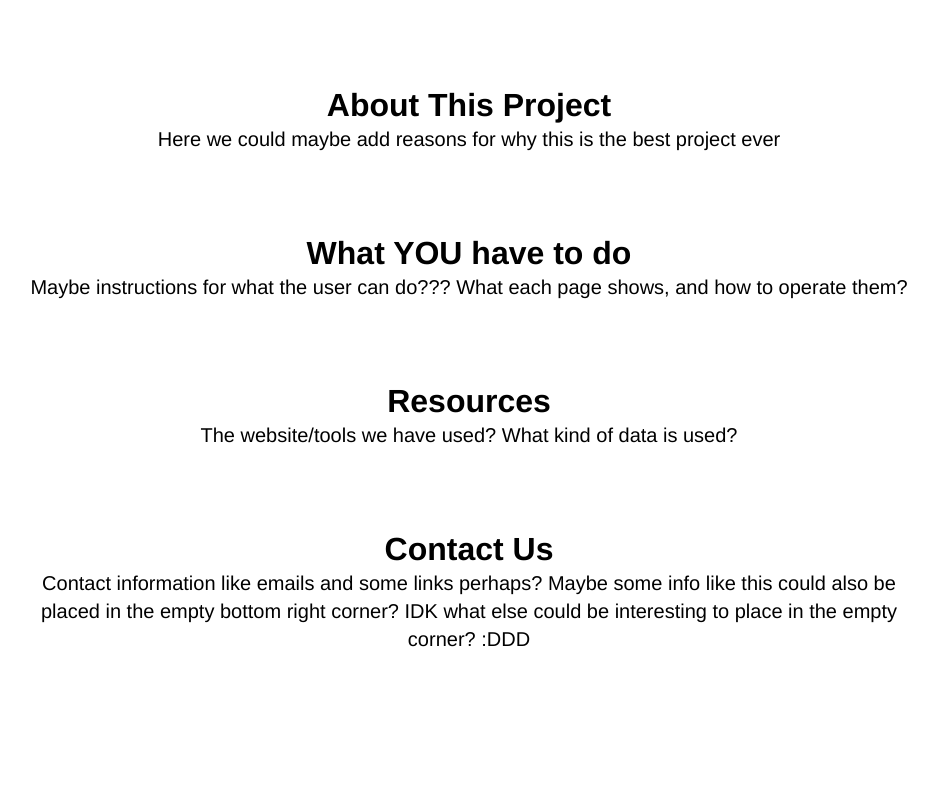
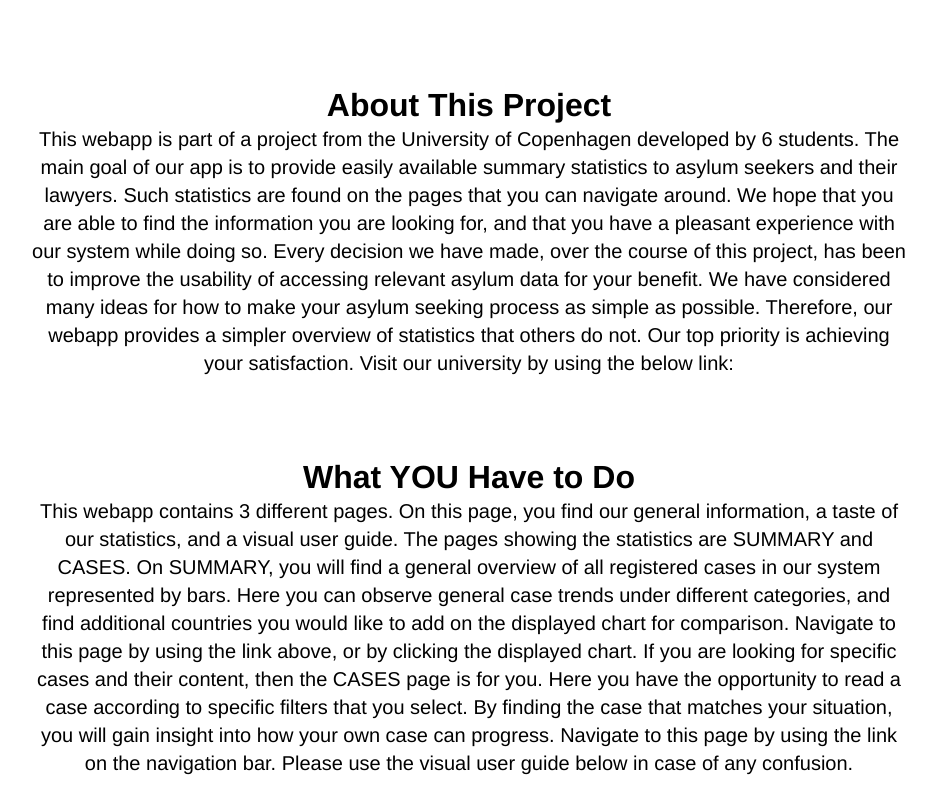
Before and after one commit to lilygostovic/DASS-frontend, a React (Create React App) app: page / in a window 1280 px wide. Shown: the part 820-1620 px from the top of the page, without its empty margins (171-1109 px from the left). Built offline with nearby package versions, Linux system fonts and the light colour scheme.

Commit message:
Added text paragraphs

```diff
--- a/src/i18n/locales/en.json
+++ b/src/i18n/locales/en.json
@@ -6,7 +6,27 @@
   },
   "homePage": {
     "title": "Danish\nAsylum Seeker\nStatistics",
-    "subtitle": "A summary of statistics about Asylum Seekers in Denmark. "
+    "subtitle": "A summary of statistics about Asylum Seekers in Denmark. ",
+    "about": {
+      "title": "About This Project",
+      "body": "This webapp is part of a project from the University of Copenhagen developed by 6 students. The main goal of our app is to provide easily available summary statistics to asylum seekers and their lawyers. Such statistics are found on the pages that you can navigate around. We hope that you are able to find the information you are looking for, and that you have a pleasant experience with our system while doing so. Every decision we have made, over the course of this project, has been to improve the usability of accessing relevant asylum data for your benefit. We have considered many ideas for how to make your asylum seeking process as simple as possible. Therefore, our webapp provides a simpler overview of statistics that others do not. Our top priority is achieving your satisfaction. Visit our university by using the below link:"
+    },
+    "you": {
+      "title": "What YOU Have to Do",
+      "body": "This webapp contains 3 different pages. On this page, you find our general information, a taste of our statistics, and a visual user guide. The pages showing the statistics are SUMMARY and CASES. On SUMMARY, you will find a general overview of all registered cases in our system represented by bars. Here you can observe general case trends under different categories, and find additional countries you would like to add on the displayed chart for comparison. Navigate to this page by using the link above, or by clicking the displayed chart. If you are looking for specific cases and their content, then the CASES page is for you. Here you have the opportunity to read a case according to specific filters that you select. By finding the case that matches your situation, you will gain insight into how your own case can progress. Navigate to this page by using the link on the navigation bar. Please use the visual user guide below in case of any confusion."
+    },
+    "res": {
+      "title": "Resources",
+      "body": "Our webapp is based on the home of Flygtningenævnet, which is where our data is gathered from. The data from our statistical representations originates from the Praksis section, which contains the actual cases and their descriptions. Should you wish to access additional information and details that are not provided by us, please visit the below link:"
+    },
+    "contact": {
+      "title": "Contact Us",
+      "body": "For any inquiries, please contact our client at: krka@di.ku.dk"
+    },
+    "ug": {
+      "title": "User Guide",
+      "body": "Follow these steps to find your cases"
+    }
   },
   "dashboardPage": {
     "overviewStats": "Overview of Cases",
--- a/src/pages/Home/index.tsx
+++ b/src/pages/Home/index.tsx
@@ -11,6 +11,14 @@ export const Home = () => {
 
   const title = t("homePage.title");
   const subtitle = t("homePage.subtitle");
+  const aboutTitle = t("homePage.about.title");
+  const aboutBody = t("homePage.about.body");
+  const youTitle = t("homePage.you.title");
+  const youBody = t("homePage.you.body");
+  const resTitle = t("homePage.res.title");
+  const resBody = t("homePage.res.body");
+  const contactTitle = t("homePage.contact.title");
+  const contactBody = t("homePage.contact.body");
 
   return (
     <div>
@@ -18,20 +26,20 @@ export const Home = () => {
       <StyledDiv mb="100px">
         <TitleBlock title={title} subtitle={subtitle} data={data} />
         <HomeTextBlock
-          title="About This Project"
-          text="Here we could maybe add reasons for why this is the best project ever"
+          title={aboutTitle}
+          text={aboutBody}
         />
         <HomeTextBlock
-          title="What YOU have to do"
-          text="Maybe instructions for what the user can do??? What each page shows, and how to operate them?"
+          title={youTitle}
+          text={youBody}
         />
         <HomeTextBlock
-          title="Resources"
-          text="The website/tools we have used? What kind of data is used?"
+          title={resTitle}
+          text={resBody}
         />
         <HomeTextBlock
-          title="Contact Us"
-          text="Contact information like emails and some links perhaps? Maybe some info like this could also be placed in the empty bottom right corner? IDK what else could be interesting to place in the empty corner? :DDD"
+          title={contactTitle}
+          text={contactBody}
         />
       </StyledDiv>
     </div>
```
